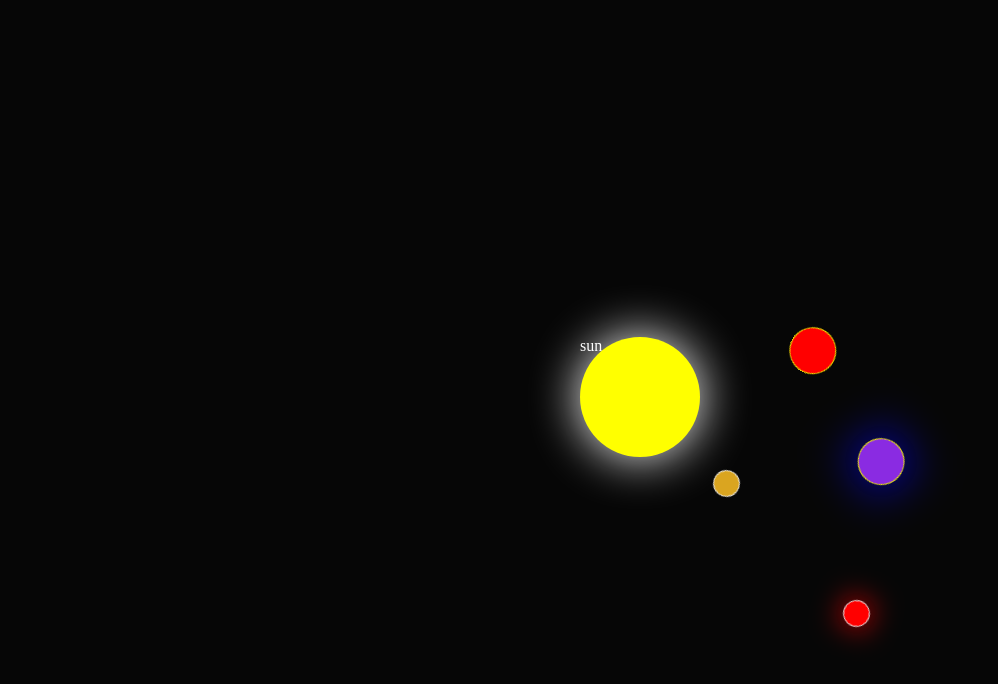
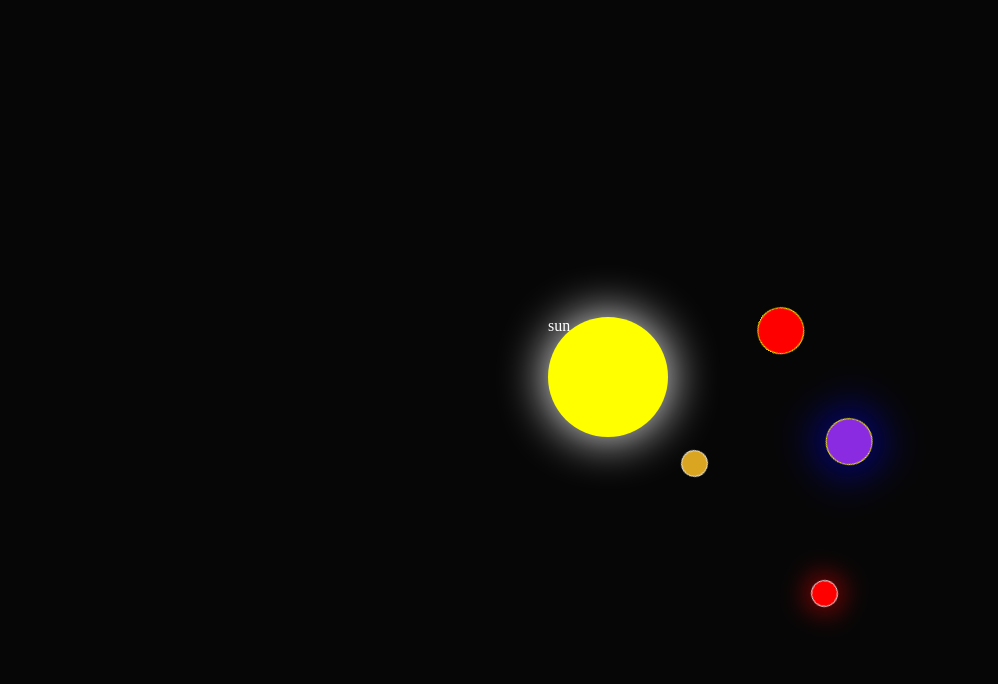
Before and after one commit to Prakashjangid429/solar_system, a plain HTML site: page index.html in a window 1280 px wide. Shown: the part 40-724 px from the top of the page, without its empty margins (0-998 px from the left). Drawn offline with Linux system fonts and the light colour scheme.

Commit message:
Update style.css

```diff
--- a/style.css
+++ b/style.css
@@ -7,8 +7,8 @@
 }
 .container{
     background-color: rgb(6, 6, 6);
-    height: 100vh;
-    width: 100vw;
+    height: 95vh;
+    width: 95vw;
     display: flex;
     justify-content: center;
     align-items: center;
```
